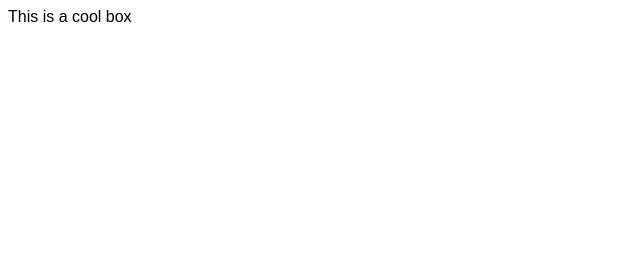
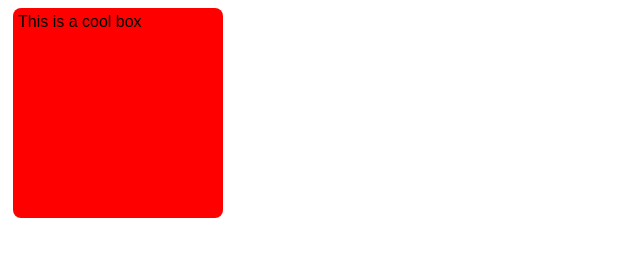
Before and after one commit to wenjun-hub/assessment, a plain HTML site: page index.html in a window 1280 px wide. Shown: the whole page, without its empty margins (0-640 px from the left). Drawn offline with Linux system fonts and the light colour scheme.

Commit message:
Update index.html

```diff
--- a/index.html
+++ b/index.html
@@ -8,6 +8,6 @@
 
   </head>
   <body>
-      <div>This is a cool box</div>
+      <div class="box">This is a cool box</div>
   </body>
 </html>
```
